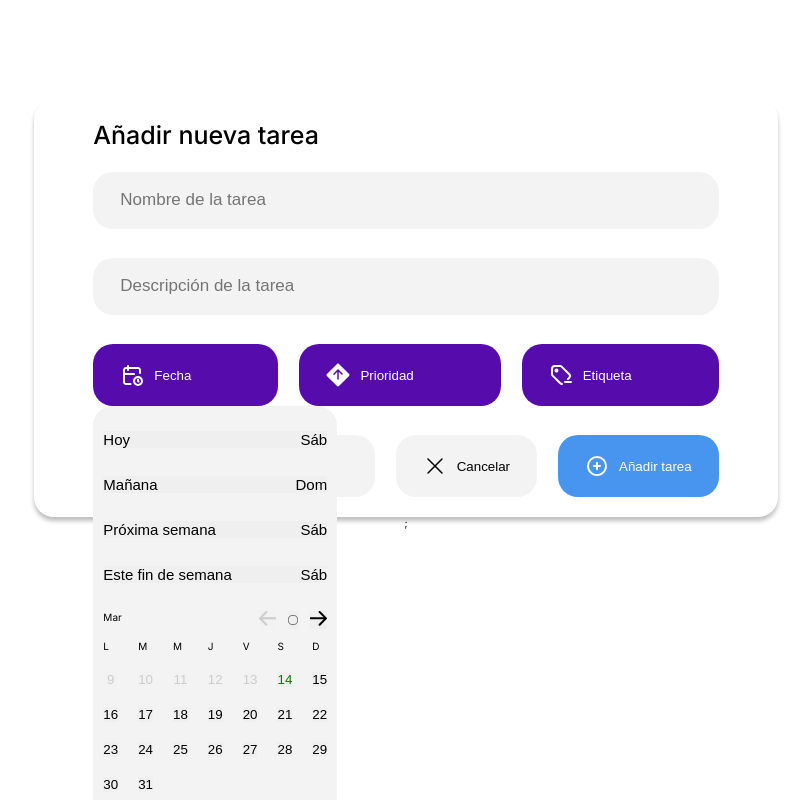
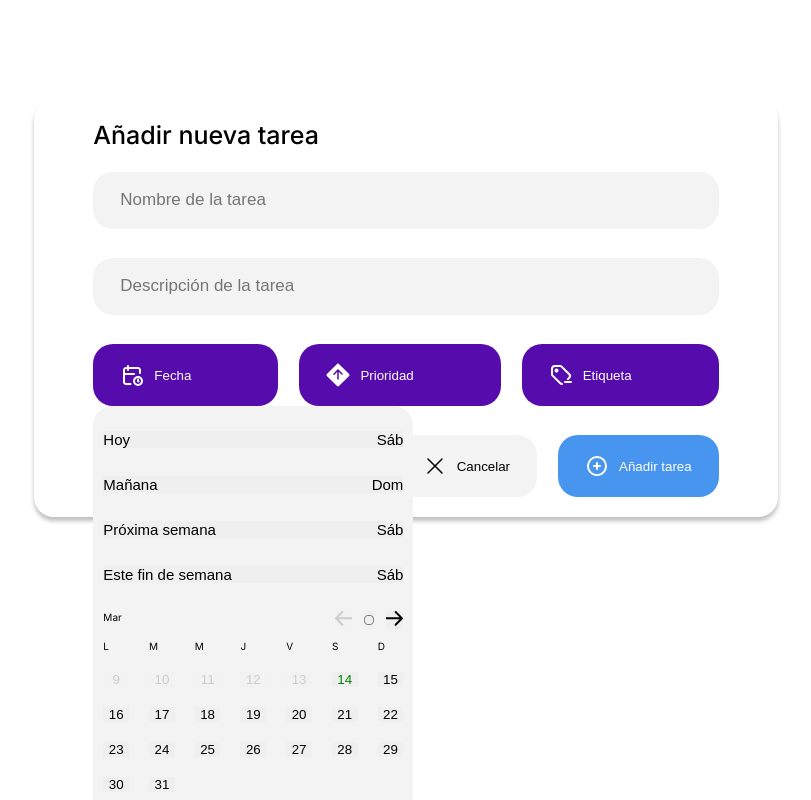
Before and after one commit to anavarro81/todoist-little, a React (Vite) app: page / in a window 1280 px wide. Shown: the whole page, without its empty margins (234-1045 px from the left). Built offline with nearby package versions, Linux system fonts and the light colour scheme.

Commit message:
fix(ui): prevent DatePicker width from changing when toggling time picker

```diff
--- a/src/components/DateSelector/DateSelector.module.css
+++ b/src/components/DateSelector/DateSelector.module.css
@@ -1,12 +1,13 @@
 .container {
-  max-width: 32rem;
+  min-width: 32rem;
+
   background-color: #f3f3f3;
   padding: 2.5rem 1rem;
   border-radius: 2rem;
   gap: 1.7rem;
   display: flex;
   flex-direction: column;
-  align-items: center;
+  align-items: stretch;
   position: absolute;
   /* Lo posiciona justo debajo del contenedor padre */
   top: 100%;
@@ -26,6 +27,7 @@
   justify-content: center;
   flex-direction: column;
   gap: 1.1rem;
+  width: 100%;
 }
 
 .datePickerQuickSelect > button {
@@ -110,14 +112,21 @@
   justify-content: space-between;
   border: 0;
   position: relative;
+  width: 100%;
 }
 
 .timeButtonContainer:focus {
   border: 0;
 }
 
+.timeButtonContainer input {
+  flex: 1;
+  min-width: 0;
+  box-sizing: border-box;
+}
+
 .timeButtonContainer input,
-button {
+.timeButtonContainer button {
   border: 0;
   outline: none;
 }
@@ -137,21 +146,7 @@ button {
   align-items: center;
 }
 
-/* Tooltip appearing above the input when invalid */
-.tooltip {
-  position: absolute;
-  bottom: 100%;
-  left: 50%;
-  transform: translateX(-50%);
-  background: rgba(0, 0, 0, 0.9);
-  color: #fff;
-  padding: 4px 8px;
-  border-radius: 6px;
-  font-size: 12px;
-  white-space: nowrap;
-  margin-bottom: 8px;
-  z-index: 10;
-}
+
 
 .blueButton {
   background-color: var(--main-color);
@@ -178,3 +173,8 @@ button {
 .inputHora {
   color: var(--main-color);
 }
+
+.datePickerQuickSelect > button,
+.datePickerQuickSelect > div {
+  width: 100%;
+}
--- a/src/components/DateSelector/DateSelector.tsx
+++ b/src/components/DateSelector/DateSelector.tsx
@@ -418,8 +418,8 @@ const DateSelector = ({ handleTaskForm }: DateSelectorProps) => {
           <div className={styles.bottonButtonContainer}>
             {!showHourSelector && (
               <>
-                <button
-                  type="button"
+                <div
+                  role="button"
                   className={styles.timeButtonContainer}
                   onClick={() => setShowHourSelector(!showHourSelector)}
                 >
@@ -427,8 +427,10 @@ const DateSelector = ({ handleTaskForm }: DateSelectorProps) => {
                     <Icons name="Clock" />
                     <span>Hora</span>
                   </div>
-                  <Icons name="Chevron" fill="black" />
-                </button>
+                  <button>
+                    <Icons name="Chevron" fill="black" />
+                  </button>
+                </div>
               </>
             )}
 
```
